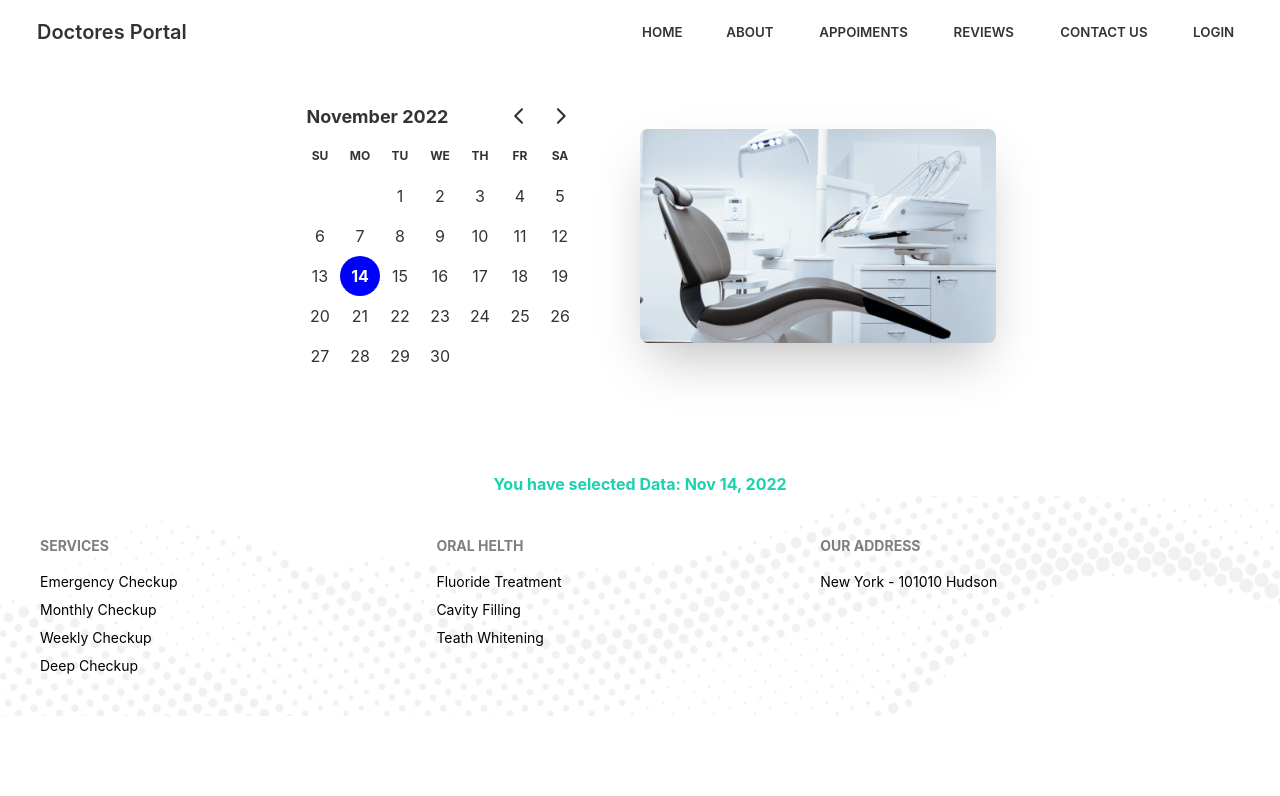
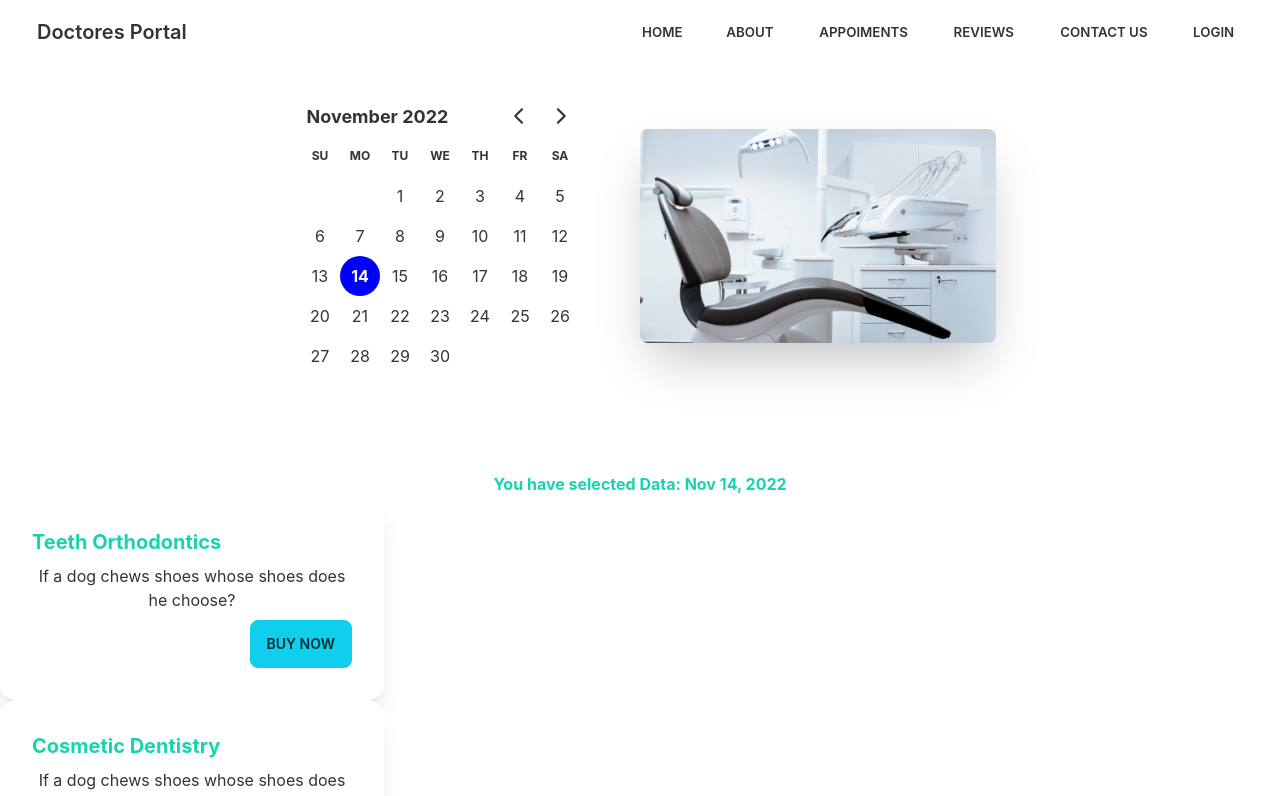
Before and after one commit to raihan-778/doctors-portal-client, a React (Create React App) app: page /appointment in a window 1280 px wide. Shown: the top 796 px of the page. Built offline with nearby package versions, Linux system fonts and the light colour scheme.

Commit message:
appointment component added

```diff
--- /dev/null
+++ b/src/pages/Appointments/AvailableAppointment/AppointmentOption.js
@@ -0,0 +1,20 @@
+import React from "react";
+
+const AppointmentOption = ({ appointmentOption }) => {
+  const { _id, name, slots } = appointmentOption;
+  return (
+    <div>
+      <div className="card w-96 bg-base-100 shadow-xl">
+        <div className="card-body">
+          <h2 className="card-title text-secondary font-bold">{name}</h2>
+          <p>If a dog chews shoes whose shoes does he choose?</p>
+          <div className="card-actions justify-end">
+            <button className="btn btn-primary">Buy Now</button>
+          </div>
+        </div>
+      </div>
+    </div>
+  );
+};
+
+export default AppointmentOption;
--- a/src/pages/Appointments/AvailableAppointment/AvailableAppointment.js
+++ b/src/pages/Appointments/AvailableAppointment/AvailableAppointment.js
@@ -1,5 +1,6 @@
 import { format } from "date-fns";
 import React, { useEffect, useState } from "react";
+import AppointmentOption from "./AppointmentOption";
 
 const AvailableAppointment = ({ selectedDate, setSelectedDate }) => {
   const [appointmentOption, setAppointmentOption] = useState([]);
@@ -14,6 +15,12 @@
       <p className="text-secondary text-center font-bold ">
         You have selected Data: {format(selectedDate, "PP")}
       </p>
+      {appointmentOption.map((option) => (
+        <AppointmentOption
+          key={option._id}
+          appointmentOption={option}
+        ></AppointmentOption>
+      ))}
     </div>
   );
 };
```
